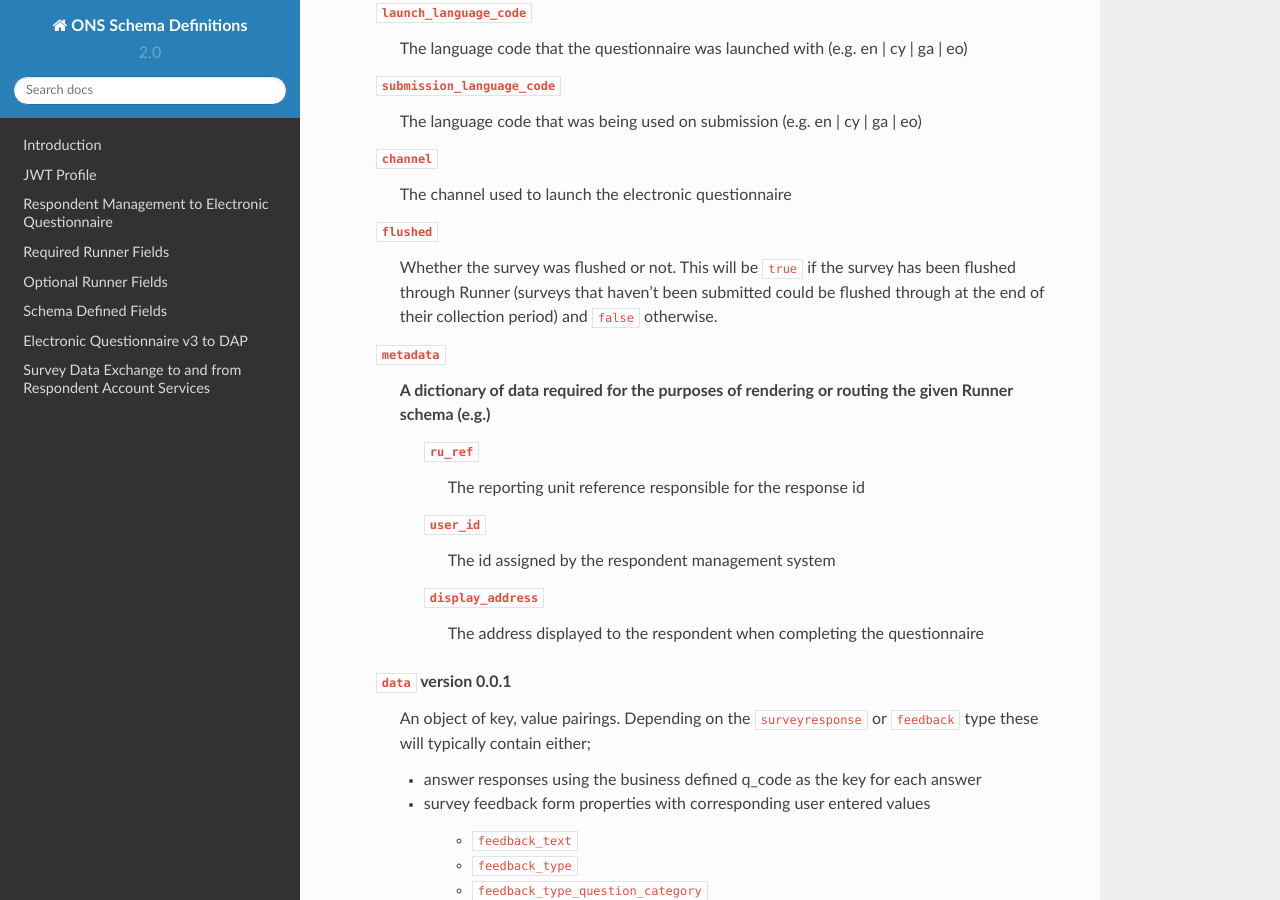
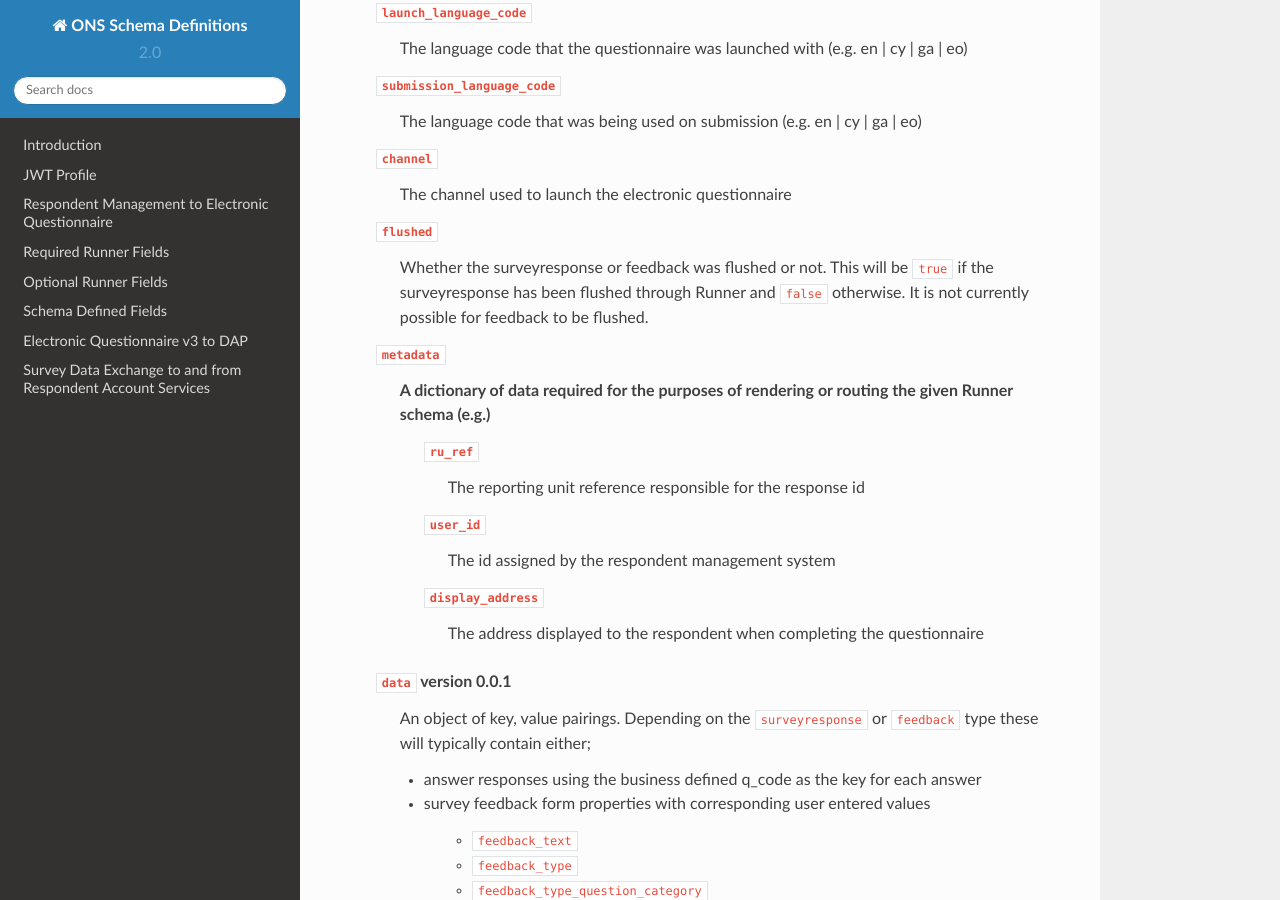
Before and after one commit to ONSdigital/ons-schema-definitions, a Sphinx documentation site: the page built from docs/electronic_questionnaire_to_downstream.rst, in a window 1280 px wide and 900 px high, scrolled down 2462 px. Built offline with Sphinx 7.4.7 and the Read the Docs theme 2.0.0, drawn with Linux system fonts in a browser that asks for light colours.

Commit message:
Update to clarify flush

```diff
--- a/docs/electronic_questionnaire_to_downstream.rst
+++ b/docs/electronic_questionnaire_to_downstream.rst
@@ -69,7 +69,7 @@ Schema Definition
   ``channel``
     The channel used to launch the electronic questionnaire
   ``flushed``
-    Whether the survey was flushed or not. This will be ``true`` if the survey has been flushed through Runner (surveys that haven't been submitted could be flushed through at the end of their collection period) and ``false`` otherwise.
+    Whether the surveyresponse or feedback was flushed or not. This will be ``true`` if the surveyresponse has been flushed through Runner and ``false`` otherwise. It is not currently possible for feedback to be flushed.
   ``metadata``
     A dictionary of data required for the purposes of rendering or routing the given Runner schema (e.g.)
         ``ru_ref``
```
